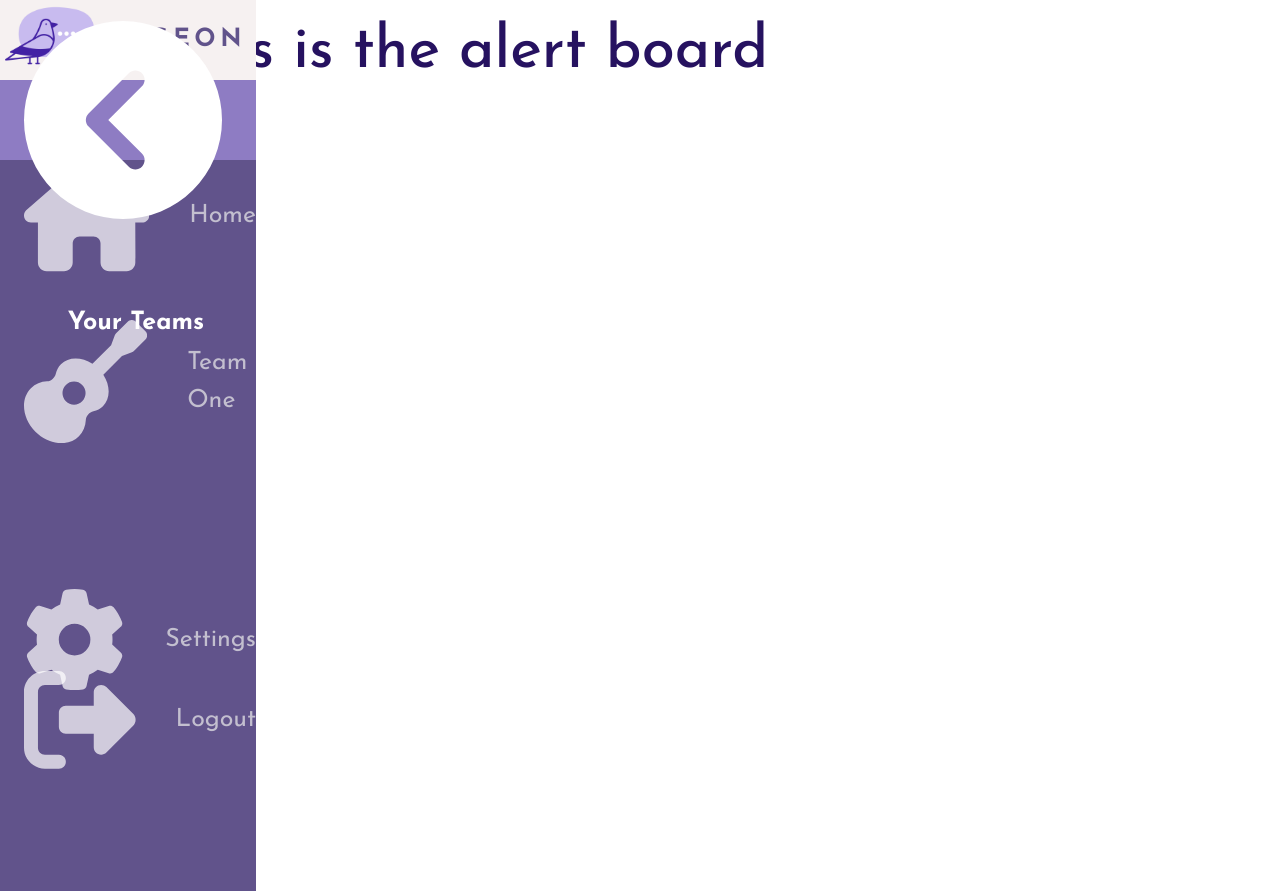
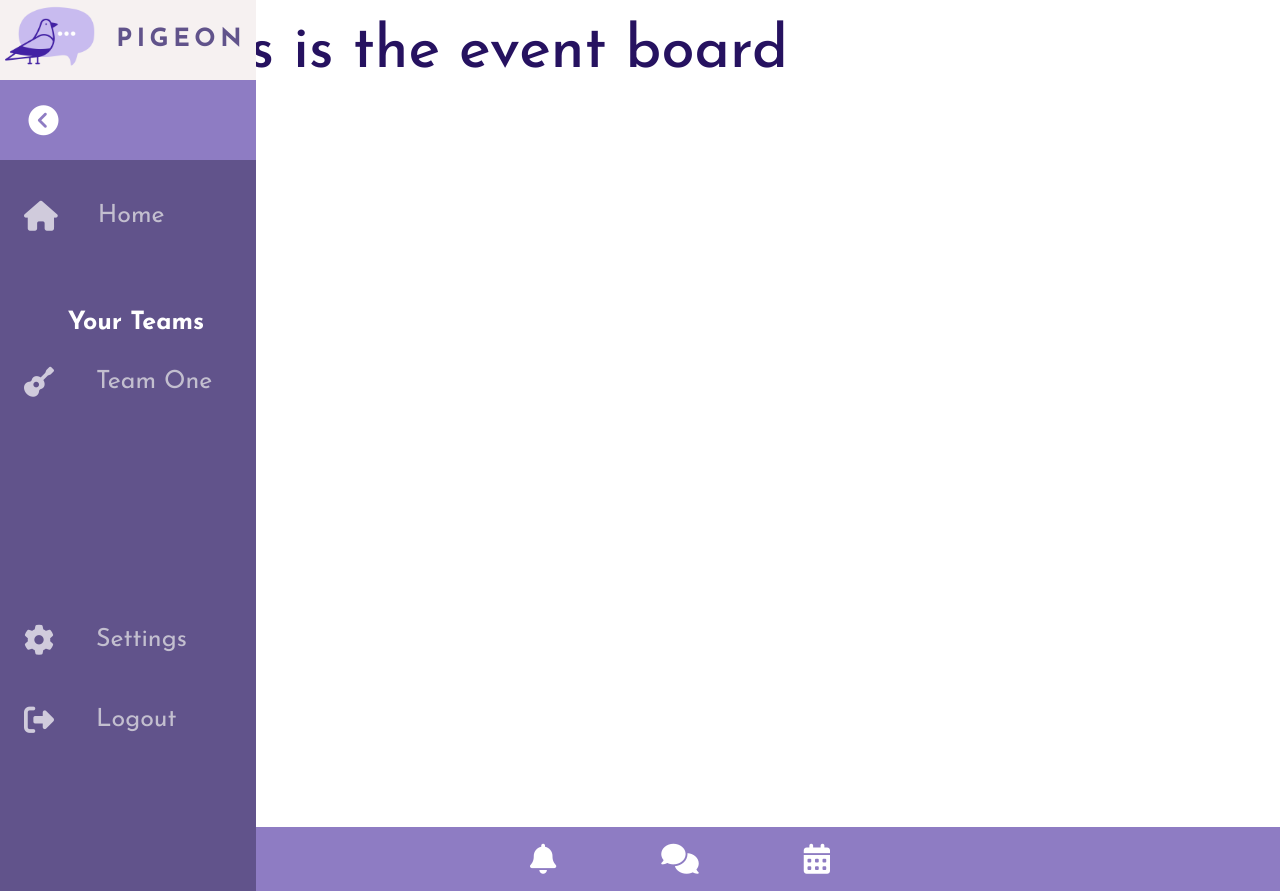
Before and after one commit to Danica-Kane/Pigeon, a Flask app: page /event_board in a window 1280 px wide. Run offline with Flask 3, Linux system fonts and the light colour scheme; a user stored in the database is signed in; some libraries are stand-ins or nearby versions.

Commit message:
module two - side and secondary navbars

```diff
--- a/website/static/css/main.css
+++ b/website/static/css/main.css
@@ -1,18 +1,18 @@
-:root{
+:root {
   --sidetext-primary: #f0ecec;
   --sidetext-secondary: #ffffff;
-    --sidebg-primary: #61538B;
-    --sidebg-secondary:#403369;
+  --sidebg-primary: #61538b;
+  --sidebg-secondary: #403369;
 }
 /* Fundementals */
-body{
+body {
   font-family: "Josefin Sans", sans-serif;
   height: 100vh;
   background: var(--body-color);
 }
 
-.main-logo{
-    width:100%;
+.main-logo {
+  width: 100%;
   height: auto;
   margin-bottom: 15px;
 }
@@ -24,89 +24,89 @@ body{
 }
 
 /* NAV BAR */
-.initial-nav{
+.initial-nav {
   margin-bottom: 20px;
-    background-color: #61538B;
+  background-color: #61538b;
   font-size: 20px;
 }
 
 /*login form*/
-h1{
+h1 {
   font-size: 60px;
   color: #261260;
 }
 
-.form-label{
+.form-label {
   font-size: 35px;
   color: #261260;
 }
 
-.login-input{
+.login-input {
   height: 70px;
   border-radius: 20px;
 }
 
-.login-btn{
+.login-btn {
   width: 40%;
   height: auto;
   font-size: 20px;
   border-radius: 30;
-    background-color: #00BF63;
+  background-color: #00bf63;
   border: none;
   color: white;
   float: right;
 }
 
-.login-btn.login-btn:hover{
-    background-color:#036435 ;
+.login-btn.login-btn:hover {
+  background-color: #036435;
   border: none;
   color: black;
 }
 
 /* sign up form */
-.sign-form-label{
+.sign-form-label {
   font-size: 20px;
   color: #261260;
 }
 
-.sign-input{
+.sign-input {
   height: 50px;
   border-radius: 20px;
   margin-bottom: 15px;
 }
 
-.sign-btn{
+.sign-btn {
   width: 40%;
   height: auto;
   font-size: 20px;
   border-radius: 30;
-    background-color: #38B6FF;
+  background-color: #38b6ff;
   border: none;
   color: white;
 }
 
-.sign-btn.sign-btn:hover{
-    background-color: #1874aa ;
+.sign-btn.sign-btn:hover {
+  background-color: #1874aa;
   border: none;
   color: black;
 }
 
 /* main side bar */
-body{
+body {
   margin: 0;
   padding: 0;
 }
 
-body::-webkit-scrollbar{
+body::-webkit-scrollbar {
   width: 0.25rem;
 }
 
-body::-webkit-scrollbar-track{
-    background:#61538B;
+body::-webkit-scrollbar-track {
+  background: #61538b;
 }
 
-body::-webkit-scrollbar-thumb{
-    background:#261260;
+body::-webkit-scrollbar-thumb {
+  background: #261260;
 }
 
 main {
@@ -117,25 +117,26 @@ main {
 .side-navbar {
   width: 5rem;
   height: 100vh;
-    position:fixed;
+  position: fixed;
   background-color: var(--sidebg-primary);
   transition: width 200ms ease;
+  z-index: 1;
 }
 
-.side-navbar-nav{
+.side-navbar-nav {
   list-style: none;
-    padding:0;
+  padding: 0;
   margin: 0;
   display: flex;
   flex-direction: column;
   align-items: center;
 }
 
-.side-nav-item{
+.side-nav-item {
   width: 100%;
 }
 
-.side-nav-link{
+.side-nav-link {
   display: flex;
   align-items: center;
   height: 5rem;
@@ -145,7 +146,7 @@ main {
   transition: transform var(--transition-speed);
 }
 
-.side-nav-non-link{
+.side-nav-non-link {
   display: flex;
   align-items: center;
   height: 5rem;
@@ -155,88 +156,101 @@ main {
   margin-right: 10px;
 }
 
-.side-nav-link:hover{
+.side-nav-link:hover {
   filter: grayscale(0%) opacity(1);
   background: var(--sidebg-secondary);
   color: var(--sidetext-secondary);
   height: 5rem;
 }
 
-.side-link-text{
+.side-link-text {
   display: none;
   margin-left: 1rem;
   font-size: 25px;
 }
 
-.side-nav-link svg{
+.side-nav-link i {
   min-width: 2rem;
   margin: 0 1.5rem;
 }
 
-.side-nav-non-link svg{
+.side-nav-non-link i {
   min-width: 2rem;
   margin: 0 1.5rem;
 }
 
-.side-navbar:hover{
+.side-navbar:hover {
   width: 16rem;
 }
 
-.side-navbar:hover .side-link-text{
-    display:block;
+.side-navbar:hover .side-link-text {
+  display: block;
 }
 
-.side-logo{
+.side-logo {
   font-weight: bold;
   text-transform: uppercase;
   margin-bottom: 0;
   text-align: center;
-    color: #8E7CC3;
-    background: #F6F1F1;
-    font-size:1.5rem;
+  color: #8e7cc3;
+  background: #f6f1f1;
+  font-size: 1.5rem;
   text-transform: uppercase;
   letter-spacing: 0.3ch;
   width: 100%;
 }
 
-.side-toggle{
+.side-toggle {
   font-weight: bold;
   text-transform: uppercase;
   margin-bottom: 1rem;
   text-align: center;
-    background: #8E7CC3;
-    font-size:1.5rem;
+  background: #8e7cc3;
+  font-size: 1.5rem;
   text-transform: uppercase;
   letter-spacing: 0.3ch;
   width: 100%;
 }
 
-
-.side-toggle svg {
+.side-toggle i {
   transform: rotate(0deg);
   transition: transform var(--transition-speed);
 }
 
-.side-navbar:hover .side-toggle svg{
+.side-navbar:hover .side-toggle i {
   transform: rotate(-180deg);
 }
 
-svg{
-    fill:white;
+i {
+  color: #ffffff;
+  font-size: 30px;
 }
 
-.side-nav-non-link img{
+.side-nav-non-link img {
   min-width: 2rem;
-    margin:5px;
+  margin: 5px;
 }
 
 /* sub nav */
-.sub-nav ul {
-    list-style: none;
-    text-align: center;
-    display: inline-block;
+.sub-nav {
+  margin-left: 5rem;
+  padding: 2rem;
+  z-index: 0;
+  background: #8e7cc3;
 }
 
- .sub-nav{
-    z-index:-1;
+.sub-nav-centered {
+  position: absolute;
+  float: none;
+  top: 50%;
+  left: 50%;
+  transform: translate(-50%, -50%);
 }
+
+.sub-nav-icon{
+    margin: 5vh;
+}
+
+.sub-nav-icon:hover{
+    color: #261260;
+}
--- a/website/templates/base.html
+++ b/website/templates/base.html
@@ -32,6 +32,10 @@
       href="{{ url_for('static', filename='css/main.css') }}"
     />
 
+    <script
+      src="{{url_for('static', filename='index.js')}}"
+    ></script>
+
     <title>{% block title%}{% endblock %}</title>
 
     {% block head%}{% endblock%}
@@ -43,7 +47,7 @@
 
     <!-- nav bar - user IS logged in, main side bar -->
 
-    <nav class="side-navbar">
+    <nav class="side-navbar" id="side-navbar">
       <ul class="side-navbar-nav">
         <li class="side-logo">
           <a href="#" class="side-nav-non-link">
@@ -58,26 +62,12 @@
         </li>
         <li class="side-toggle">
           <a href="#" class="side-nav-non-link">
-            <svg
-              xmlns="http://www.w3.org/2000/svg"
-              style="color: white"
-              viewBox="0 0 512 512"
-            >
-              <!--!Font Awesome Free 6.5.2 by @fontawesome - https://fontawesome.com License - https://fontawesome.com/license/free Copyright 2024 Fonticons, Inc.-->
-              <path
-                d="M0 256a256 256 0 1 0 512 0A256 256 0 1 0 0 256zM241 377c-9.4 9.4-24.6 9.4-33.9 0s-9.4-24.6 0-33.9l87-87-87-87c-9.4-9.4-9.4-24.6 0-33.9s24.6-9.4 33.9 0L345 239c9.4 9.4 9.4 24.6 0 33.9L241 377z"
-              />
-            </svg>
+            <i class="fa-solid fa-circle-chevron-right"></i>
           </a>
         </li>
         <li class="side-nav-item">
           <a id="home" href="/" class="side-nav-link">
-            <svg xmlns="http://www.w3.org/2000/svg" viewBox="0 0 576 512">
-              <!--!Font Awesome Free 6.5.2 by @fontawesome - https://fontawesome.com License - https://fontawesome.com/license/free Copyright 2024 Fonticons, Inc.-->
-              <path
-                d="M575.8 255.5c0 18-15 32.1-32 32.1h-32l.7 160.2c0 2.7-.2 5.4-.5 8.1V472c0 22.1-17.9 40-40 40H456c-1.1 0-2.2 0-3.3-.1c-1.4 .1-2.8 .1-4.2 .1H416 392c-22.1 0-40-17.9-40-40V448 384c0-17.7-14.3-32-32-32H256c-17.7 0-32 14.3-32 32v64 24c0 22.1-17.9 40-40 40H160 128.1c-1.5 0-3-.1-4.5-.2c-1.2 .1-2.4 .2-3.6 .2H104c-22.1 0-40-17.9-40-40V360c0-.9 0-1.9 .1-2.8V287.6H32c-18 0-32-14-32-32.1c0-9 3-17 10-24L266.4 8c7-7 15-8 22-8s15 2 21 7L564.8 231.5c8 7 12 15 11 24z"
-              />
-            </svg>
+            <i class="fa-solid fa-house"></i>
             <span class="side-link-text">Home</span>
           </a>
         </li>
@@ -85,29 +75,19 @@
         <span class="side-link-text" style="color:white;"><strong>Your Teams</strong></span>
         <li class="side-nav-item">
           <a href="instant_msg" id="instant-msg" class="side-nav-link" style="margin-bottom: 20vh">
-            <svg xmlns="http://www.w3.org/2000/svg" viewBox="0 0 512 512"><!--!Font Awesome Free 6.5.2 by @fontawesome - https://fontawesome.com License - https://fontawesome.com/license/free Copyright 2024 Fonticons, Inc.--><path d="M465 7c-9.4-9.4-24.6-9.4-33.9 0L383 55c-2.4 2.4-4.3 5.3-5.5 8.5l-15.4 41-77.5 77.6c-45.1-29.4-99.3-30.2-131 1.6c-11 11-18 24.6-21.4 39.6c-3.7 16.6-19.1 30.7-36.1 31.6c-25.6 1.3-49.3 10.7-67.3 28.6C-16 328.4-7.6 409.4 47.5 464.5s136.1 63.5 180.9 18.7c17.9-17.9 27.4-41.7 28.6-67.3c.9-17 15-32.3 31.6-36.1c15-3.4 28.6-10.5 39.6-21.4c31.8-31.8 31-85.9 1.6-131l77.6-77.6 41-15.4c3.2-1.2 6.1-3.1 8.5-5.5l48-48c9.4-9.4 9.4-24.6 0-33.9L465 7zM208 256a48 48 0 1 1 0 96 48 48 0 1 1 0-96z"/></svg>
+            <i class="fa-solid fa-guitar"></i>
             <span class="side-link-text">Team One</span>
           </a>
         </li>
         <li class="side-nav-item">
           <a id="settings" href="settings" class="side-nav-link">
-            <svg xmlns="http://www.w3.org/2000/svg" viewBox="0 0 512 512">
-              <!--!Font Awesome Free 6.5.2 by @fontawesome - https://fontawesome.com License - https://fontawesome.com/license/free Copyright 2024 Fonticons, Inc.-->
-              <path
-                d="M495.9 166.6c3.2 8.7 .5 18.4-6.4 24.6l-43.3 39.4c1.1 8.3 1.7 16.8 1.7 25.4s-.6 17.1-1.7 25.4l43.3 39.4c6.9 6.2 9.6 15.9 6.4 24.6c-4.4 11.9-9.7 23.3-15.8 34.3l-4.7 8.1c-6.6 11-14 21.4-22.1 31.2c-5.9 7.2-15.7 9.6-24.5 6.8l-55.7-17.7c-13.4 10.3-28.2 18.9-44 25.4l-12.5 57.1c-2 9.1-9 16.3-18.2 17.8c-13.8 2.3-28 3.5-42.5 3.5s-28.7-1.2-42.5-3.5c-9.2-1.5-16.2-8.7-18.2-17.8l-12.5-57.1c-15.8-6.5-30.6-15.1-44-25.4L83.1 425.9c-8.8 2.8-18.6 .3-24.5-6.8c-8.1-9.8-15.5-20.2-22.1-31.2l-4.7-8.1c-6.1-11-11.4-22.4-15.8-34.3c-3.2-8.7-.5-18.4 6.4-24.6l43.3-39.4C64.6 273.1 64 264.6 64 256s.6-17.1 1.7-25.4L22.4 191.2c-6.9-6.2-9.6-15.9-6.4-24.6c4.4-11.9 9.7-23.3 15.8-34.3l4.7-8.1c6.6-11 14-21.4 22.1-31.2c5.9-7.2 15.7-9.6 24.5-6.8l55.7 17.7c13.4-10.3 28.2-18.9 44-25.4l12.5-57.1c2-9.1 9-16.3 18.2-17.8C227.3 1.2 241.5 0 256 0s28.7 1.2 42.5 3.5c9.2 1.5 16.2 8.7 18.2 17.8l12.5 57.1c15.8 6.5 30.6 15.1 44 25.4l55.7-17.7c8.8-2.8 18.6-.3 24.5 6.8c8.1 9.8 15.5 20.2 22.1 31.2l4.7 8.1c6.1 11 11.4 22.4 15.8 34.3zM256 336a80 80 0 1 0 0-160 80 80 0 1 0 0 160z"
-              />
-            </svg>
+            <i class="fa-solid fa-gear"></i>
             <span class="side-link-text">Settings</span>
           </a>
         </li>
         <li class="side-nav-item">
           <a class="side-nav-link" id="logout" href="logout">
-            <svg xmlns="http://www.w3.org/2000/svg" viewBox="0 0 512 512">
-              <!--!Font Awesome Free 6.5.2 by @fontawesome - https://fontawesome.com License - https://fontawesome.com/license/free Copyright 2024 Fonticons, Inc.-->
-              <path
-                d="M377.9 105.9L500.7 228.7c7.2 7.2 11.3 17.1 11.3 27.3s-4.1 20.1-11.3 27.3L377.9 406.1c-6.4 6.4-15 9.9-24 9.9c-18.7 0-33.9-15.2-33.9-33.9l0-62.1-128 0c-17.7 0-32-14.3-32-32l0-64c0-17.7 14.3-32 32-32l128 0 0-62.1c0-18.7 15.2-33.9 33.9-33.9c9 0 17.6 3.6 24 9.9zM160 96L96 96c-17.7 0-32 14.3-32 32l0 256c0 17.7 14.3 32 32 32l64 0c17.7 0 32 14.3 32 32s-14.3 32-32 32l-64 0c-53 0-96-43-96-96L0 128C0 75 43 32 96 32l64 0c17.7 0 32 14.3 32 32s-14.3 32-32 32z"
-              />
-            </svg>
+            <i class="fa-solid fa-right-from-bracket"></i>
             <span class="side-link-text">Logout</span>
           </a>
         </li>
@@ -189,4 +169,5 @@
     ></script>
 
   </body>
+
 </html>
--- a/website/templates/event_board.html
+++ b/website/templates/event_board.html
@@ -1,10 +1,30 @@
 {% extends "base.html" %} {% block title%}Event Board{% endblock %} {% block content %}
 
 <main>
-<h1>this is the alert board</h1>
+<h1>this is the event board</h1>
 
 
 
 </main>
 
+<!--SECONDARY NAVBAR-->
+<nav id="secondary-nav" class="navbar navbar-expand fixed-bottom sub-nav">
+    <ul class="navbar-nav sub-nav-centered">
+        <li class="nav-item">
+            <a class="nav-link" href="alert_board">
+                <i class="fa-solid fa-bell sub-nav-icon"></i>
+            </a>
+        </li>
+        <li class="nav-item">
+            <a class="nav-link" href="instant_msg">
+                <i class="sub-nav-icon fa-solid fa-comments"></i>
+            </a>
+        </li>
+        <li class="nav-item">
+            <a class="nav-link" href="event_board">
+                <i class="sub-nav-icon fa-solid fa-calendar-days"></i>
+            </a>
+        </li>
+    </ul>
+</nav>
 {%endblock%}
```
Also changed, not shown: website/templates/alert_board.html (+20 -0 lines), website/templates/instant_msg.html (+21 -0 lines), website/static/index.js (added). Lines whose indentation alone changed are shown as unchanged.
